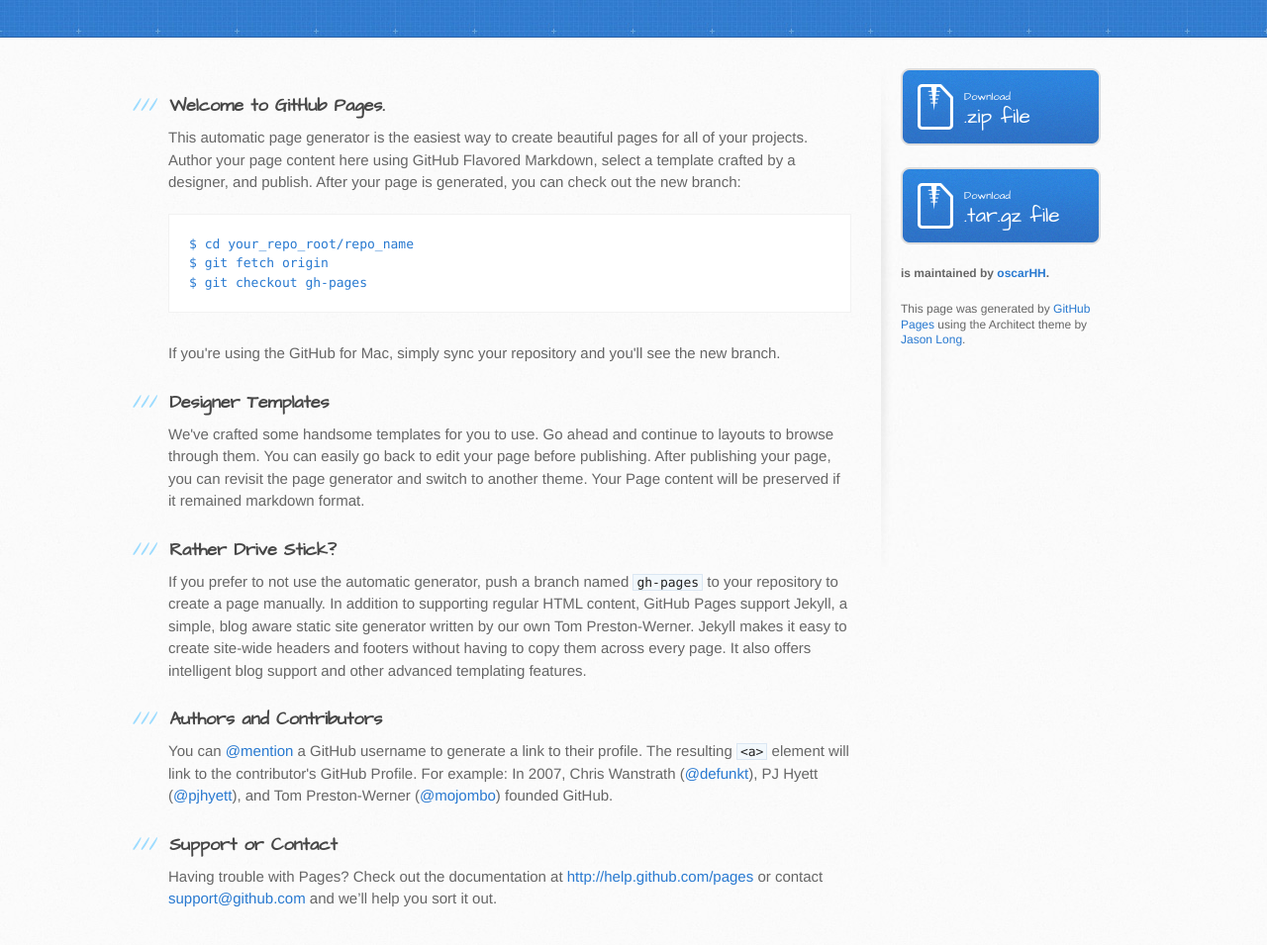
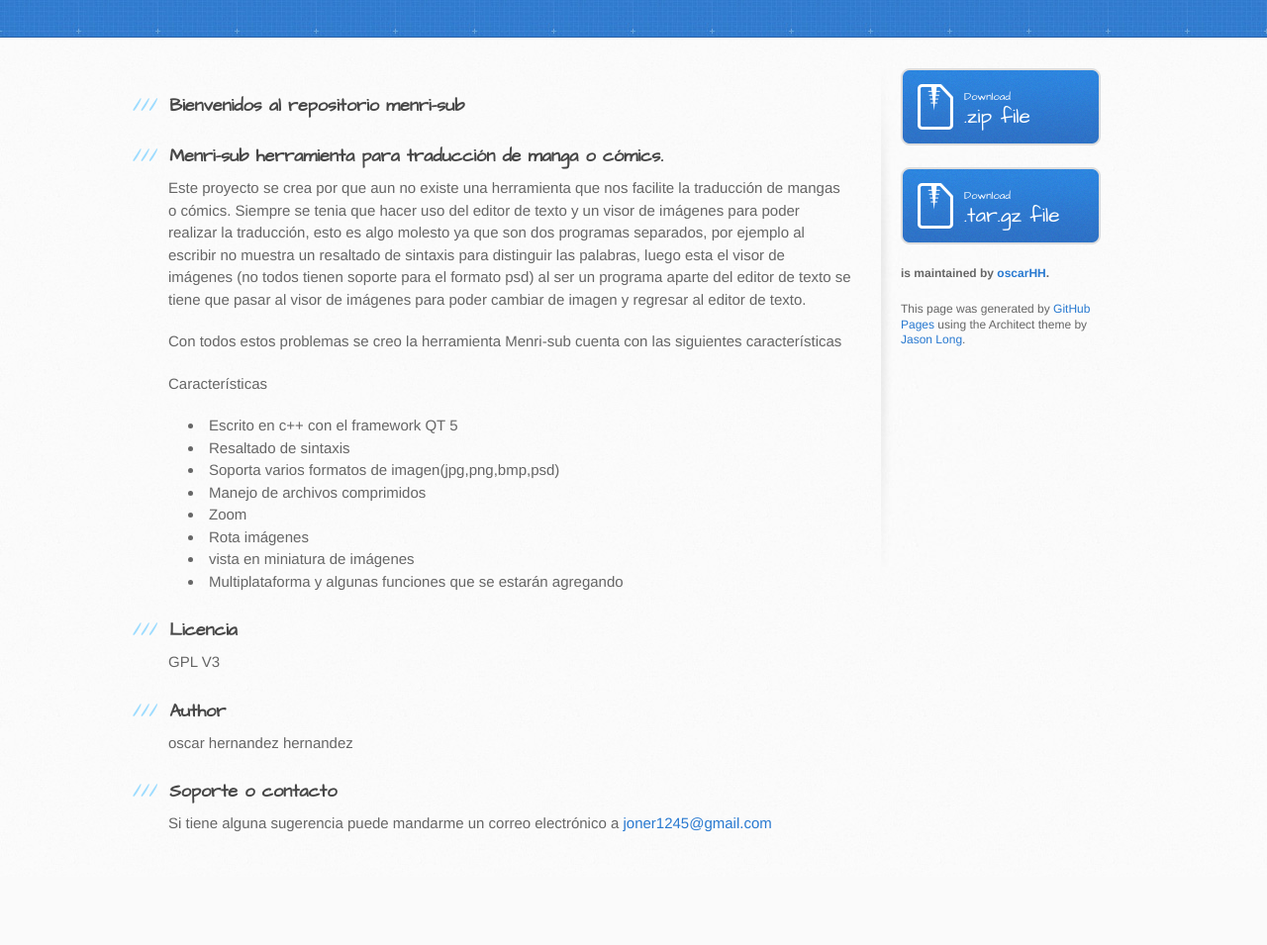
Before and after one commit to oscarHH/menri-sub, a plain HTML site: page index.html in a window 1280 px wide. Shown: the part 129-1084 px from the top of the page at 99% size. After the commit the page ends 1015 px from the top, so only its background shows below. Drawn offline with Linux system fonts and the light colour scheme.

```diff
--- a/index.html
+++ b/index.html
@@ -29,36 +29,43 @@
       <div class="inner clearfix">
         <section id="main-content">
           <h3>
-<a name="welcome-to-github-pages" class="anchor" href="#welcome-to-github-pages"><span class="octicon octicon-link"></span></a>Welcome to GitHub Pages.</h3>
-
-<p>This automatic page generator is the easiest way to create beautiful pages for all of your projects. Author your page content here using GitHub Flavored Markdown, select a template crafted by a designer, and publish. After your page is generated, you can check out the new branch:</p>
-
-<pre><code>$ cd your_repo_root/repo_name
-$ git fetch origin
-$ git checkout gh-pages
-</code></pre>
-
-<p>If you're using the GitHub for Mac, simply sync your repository and you'll see the new branch.</p>
+<a name="bienvenidos-al-repositorio-menri-sub" class="anchor" href="#bienvenidos-al-repositorio-menri-sub"><span class="octicon octicon-link"></span></a>Bienvenidos al repositorio menri-sub</h3>
 
 <h3>
-<a name="designer-templates" class="anchor" href="#designer-templates"><span class="octicon octicon-link"></span></a>Designer Templates</h3>
+<a name="menri-sub--herramienta-para--traducci%C3%B3n-de-manga-o-c%C3%B3mics" class="anchor" href="#menri-sub--herramienta-para--traducci%C3%B3n-de-manga-o-c%C3%B3mics"><span class="octicon octicon-link"></span></a>Menri-sub  herramienta para  traducción de manga o cómics.</h3>
 
-<p>We've crafted some handsome templates for you to use. Go ahead and continue to layouts to browse through them. You can easily go back to edit your page before publishing. After publishing your page, you can revisit the page generator and switch to another theme. Your Page content will be preserved if it remained markdown format.</p>
+<p>Este proyecto se crea por que aun no existe una herramienta que nos facilite la traducción de mangas o cómics.
+Siempre se tenia que hacer uso del editor de texto y un visor de imágenes para poder realizar la traducción, esto es algo molesto ya que son dos programas separados, por ejemplo al escribir no muestra un resaltado de sintaxis para distinguir las palabras, luego esta el visor de imágenes (no todos tienen soporte para el formato psd) al ser un programa aparte del editor de texto se tiene que pasar al visor de imágenes para  poder cambiar de imagen y regresar al editor de texto.</p>
+
+<p>Con todos estos problemas se creo la herramienta Menri-sub cuenta con las siguientes características</p>
+
+<p><strong><em>Características</em></strong></p>
+
+<ul>
+<li>Escrito en c++ con el framework QT 5</li>
+<li>Resaltado de sintaxis </li>
+<li>Soporta varios formatos de imagen(jpg,png,bmp,psd)</li>
+<li>Manejo de archivos comprimidos</li>
+<li>Zoom</li>
+<li>Rota imágenes</li>
+<li>vista en miniatura de imágenes</li>
+<li>Multiplataforma
+y algunas funciones que se estarán agregando</li>
+</ul><h3>
+<a name="licencia" class="anchor" href="#licencia"><span class="octicon octicon-link"></span></a>Licencia</h3>
+
+<p>GPL V3</p>
 
 <h3>
-<a name="rather-drive-stick" class="anchor" href="#rather-drive-stick"><span class="octicon octicon-link"></span></a>Rather Drive Stick?</h3>
+<a name="author" class="anchor" href="#author"><span class="octicon octicon-link"></span></a>Author</h3>
 
-<p>If you prefer to not use the automatic generator, push a branch named <code>gh-pages</code> to your repository to create a page manually. In addition to supporting regular HTML content, GitHub Pages support Jekyll, a simple, blog aware static site generator written by our own Tom Preston-Werner. Jekyll makes it easy to create site-wide headers and footers without having to copy them across every page. It also offers intelligent blog support and other advanced templating features.</p>
+<p>oscar hernandez hernandez</p>
 
 <h3>
-<a name="authors-and-contributors" class="anchor" href="#authors-and-contributors"><span class="octicon octicon-link"></span></a>Authors and Contributors</h3>
+<a name="soporte-o-contacto" class="anchor" href="#soporte-o-contacto"><span class="octicon octicon-link"></span></a>Soporte o contacto</h3>
 
-<p>You can <a href="https://github.com/blog/821" class="user-mention">@mention</a> a GitHub username to generate a link to their profile. The resulting <code>&lt;a&gt;</code> element will link to the contributor's GitHub Profile. For example: In 2007, Chris Wanstrath (<a href="https://github.com/defunkt" class="user-mention">@defunkt</a>), PJ Hyett (<a href="https://github.com/pjhyett" class="user-mention">@pjhyett</a>), and Tom Preston-Werner (<a href="https://github.com/mojombo" class="user-mention">@mojombo</a>) founded GitHub.</p>
-
-<h3>
-<a name="support-or-contact" class="anchor" href="#support-or-contact"><span class="octicon octicon-link"></span></a>Support or Contact</h3>
-
-<p>Having trouble with Pages? Check out the documentation at <a href="http://help.github.com/pages">http://help.github.com/pages</a> or contact <a href="mailto:support@github.com">support@github.com</a> and we’ll help you sort it out.</p>
+<p>Si tiene alguna sugerencia puede mandarme un correo electrónico a
+<a href="mailto:joner1245@gmail.com">joner1245@gmail.com</a></p>
         </section>
 
         <aside id="sidebar">
@@ -78,6 +85,16 @@
       </div>
     </div>
 
+            <script type="text/javascript">
+            var gaJsHost = (("https:" == document.location.protocol) ? "https://ssl." : "http://www.");
+            document.write(unescape("%3Cscript src='" + gaJsHost + "google-analytics.com/ga.js' type='text/javascript'%3E%3C/script%3E"));
+          </script>
+          <script type="text/javascript">
+            try {
+              var pageTracker = _gat._getTracker("&lt;script&gt;   (function(i,s,o,g,r,a,m){i[&#39;GoogleAnalyticsObject&#39;]=r;i[r]=i[r]||function(){   (i[r].q=i[r].q||[]).push(arguments)},i[r].l=1*new Date();a=s.createElement(o),   m=s.getElementsByTagName(o)[0];a.async=1;a.src=g;m.parentNode.insertBefore(a,m)   })(window,document,&#39;script&#39;,&#39;//www.google-analytics.com/analytics.js&#39;,&#39;ga&#39;);    ga(&#39;create&#39;, &#39;UA-48973284-1&#39;, &#39;github.com&#39;);   ga(&#39;send&#39;, &#39;pageview&#39;);  &lt;/script&gt;");
+            pageTracker._trackPageview();
+            } catch(err) {}
+          </script>
 
   </body>
 </html>
```
Also changed, not shown: params.json (+1 -1 lines).
